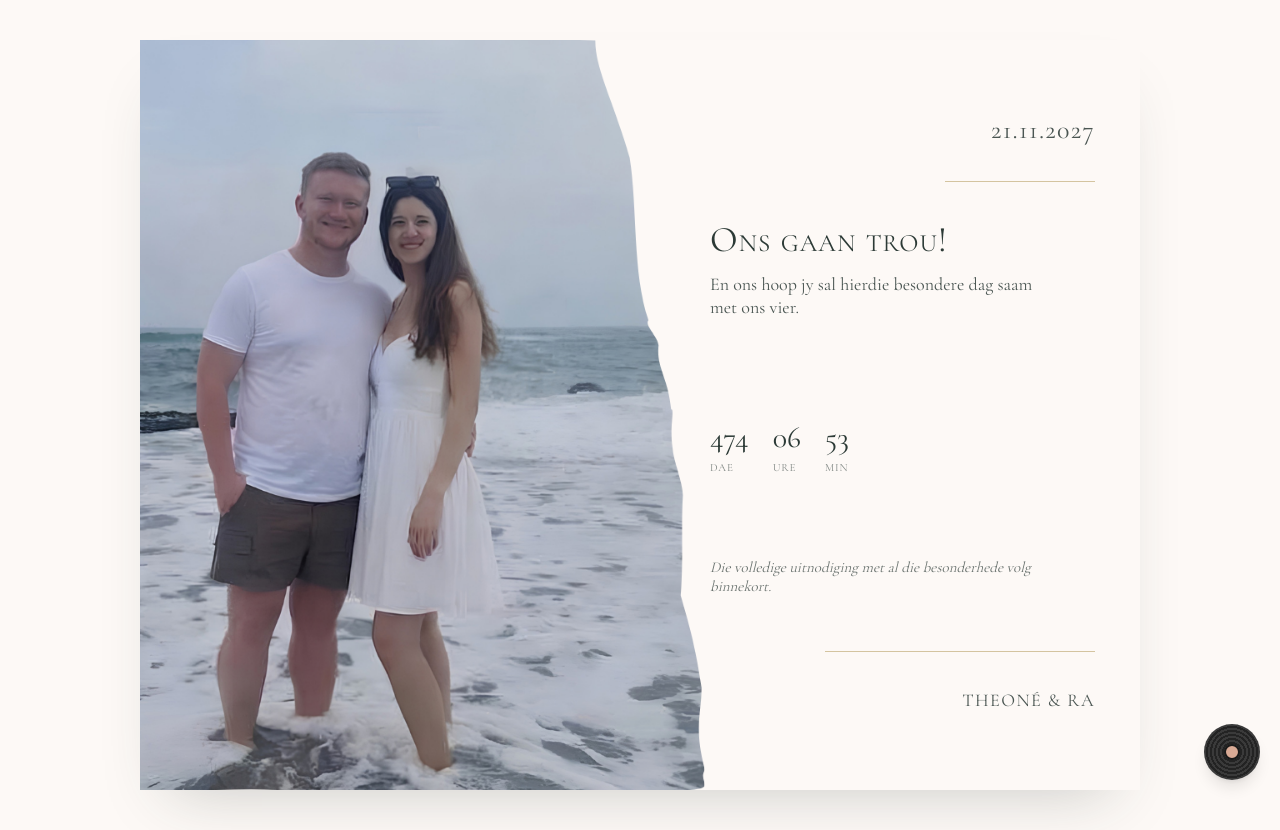
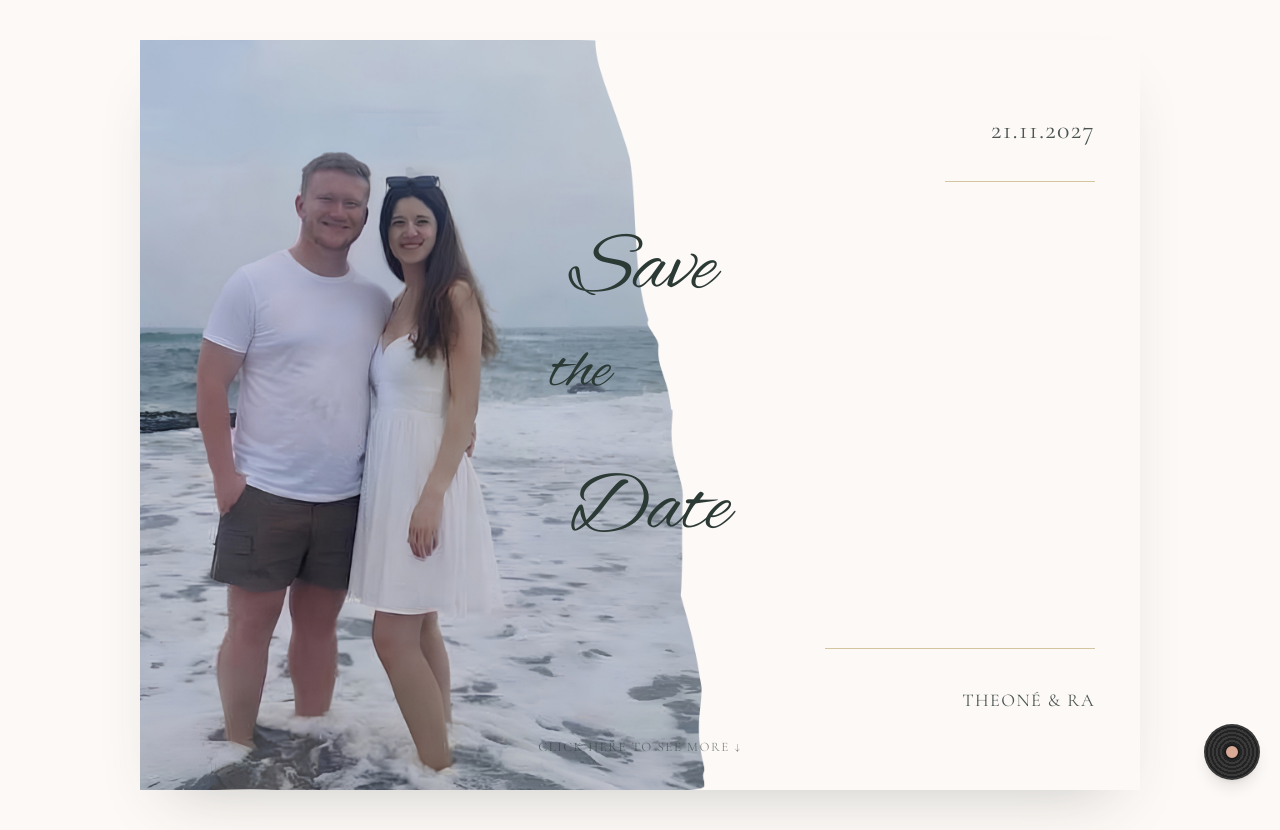
Before and after one commit to DandelionSeedlings/dandelion-va-website, a Next.js app: page /wishes/theone-and-ra/save-the-date in a window 1280 px wide. Built offline with nearby package versions, Linux system fonts and the light colour scheme.

Commit message:
changes made to save the date

```diff
--- a/src/app/wishes/theone-and-ra/save-the-date/page.jsx
+++ b/src/app/wishes/theone-and-ra/save-the-date/page.jsx
@@ -14,10 +14,11 @@ const ASSET_PATH = '/images/wishes/clients/theone-and-ra/save-the-date'
 // Save the file Claude sent you as card-bg.png at this path.
 const CARD_BG = `${ASSET_PATH}/card-bg.png`
 
-// The card opens on the English title screen, then dissolves into the
-// Afrikaans detail screen — a deliberate mix, not a language toggle.
-const DISSOLVE_AFTER_MS = 3200
-const DISSOLVE_DURATION_MS = 1200
+// The card opens on the English title screen. Tapping "see more" fades
+// the title screen out completely, THEN fades the detail screen in —
+// sequential, not a crossfade, so the two never overlap on screen.
+const TITLE_FADE_MS = 700
+const DETAIL_FADE_MS = 900
 
 function useCountdown(isoString) {
   const [time, setTime] = useState(null)
@@ -88,30 +89,47 @@ function Names({ top = 86.3 }) {
   )
 }
 
-// Screen 1 — the title card guests see first: SAVE / the / DATE, drawn
-// right across the torn seam the way your mockup does it.
-function TitleScreen() {
+// Screen 1 — the title card guests see first: Save / the / Date, all in
+// the cursive script, drawn right across the torn seam the way your
+// mockup does it, with a prompt that moves on to the detail screen.
+function TitleScreen({ onSeeMore, fadingOut }) {
   return (
     <>
       <DateLabel />
       <GoldLine top={18.8} right={4.5} width={15} />
 
-      <Pos top={23.5} left={44.5}>
-        <p className="uppercase" style={{ fontFamily: serifFont, fontSize: '9.5cqw', letterSpacing: '0.04em', color: ink, margin: 0, lineHeight: 1 }}>
-          SAVE
-        </p>
+      <Pos top={25} left={43}>
+        <p style={{ fontFamily: scriptFont, fontSize: '8.5cqw', color: ink, margin: 0, lineHeight: 1 }}>Save</p>
       </Pos>
-      <Pos top={37.5} left={42}>
-        <p style={{ fontFamily: scriptFont, fontSize: '7cqw', color: ink, margin: 0, lineHeight: 1 }}>the</p>
+      <Pos top={40} left={41}>
+        <p style={{ fontFamily: scriptFont, fontSize: '6.5cqw', color: ink, margin: 0, lineHeight: 1 }}>the</p>
       </Pos>
-      <Pos top={58.5} left={44.5}>
-        <p className="uppercase" style={{ fontFamily: serifFont, fontSize: '9.5cqw', letterSpacing: '0.04em', color: ink, margin: 0, lineHeight: 1 }}>
-          DATE
-        </p>
+      <Pos top={57} left={43}>
+        <p style={{ fontFamily: scriptFont, fontSize: '8.5cqw', color: ink, margin: 0, lineHeight: 1 }}>Date</p>
       </Pos>
 
       <GoldLine top={81} right={4.5} width={27} />
       <Names />
+
+      <Pos top={92.5} left={0} width={100} textAlign="center">
+        <button
+          onClick={onSeeMore}
+          disabled={fadingOut}
+          className="uppercase animate-pulse"
+          style={{
+            fontFamily: serifFont,
+            fontSize: '1.3cqw',
+            letterSpacing: '0.12em',
+            color: ink,
+            opacity: 0.65,
+            background: 'none',
+            border: 'none',
+            cursor: fadingOut ? 'default' : 'pointer',
+          }}
+        >
+          Click here to see more ↓
+        </button>
+      </Pos>
     </>
   )
 }
@@ -164,22 +182,29 @@ function DetailScreen({ countdown }) {
 }
 
 export default function TheoneAndRaSaveTheDate() {
-  const [dissolved, setDissolved] = useState(false)
+  // 'title' -> 'fadingOut' (title fading to 0) -> 'detail' (title gone,
+  // detail now fading in). Sequential, so the two text layers never
+  // overlap on screen the way a crossfade would.
+  const [stage, setStage] = useState('title')
   const [musicOpen, setMusicOpen] = useState(false)
   const countdown = useCountdown('2027-11-21T15:00:00')
   const spotifyEmbedUrl = 'https://open.spotify.com/embed/track/4t6qMeHgbxWod2SLokiSQp'
 
-  useEffect(() => {
-    // People who've asked their browser to reduce motion land straight on
-    // the detail screen — no dissolve, just the final card.
-    const prefersReducedMotion = window.matchMedia('(prefers-reduced-motion: reduce)').matches
-    if (prefersReducedMotion) {
-      setDissolved(true)
+  const prefersReducedMotion = () =>
+    typeof window !== 'undefined' && window.matchMedia('(prefers-reduced-motion: reduce)').matches
+
+  const handleSeeMore = () => {
+    if (stage !== 'title') return
+    if (prefersReducedMotion()) {
+      setStage('detail')
       return
     }
-    const id = setTimeout(() => setDissolved(true), DISSOLVE_AFTER_MS)
-    return () => clearTimeout(id)
-  }, [])
+    setStage('fadingOut')
+    setTimeout(() => setStage('detail'), TITLE_FADE_MS)
+  }
+
+  const titleVisible = stage === 'title' || stage === 'fadingOut'
+  const detailVisible = stage === 'detail'
 
   return (
     <div className="min-h-screen relative flex flex-col items-center justify-center px-4 py-10" style={{ background: bg }}>
@@ -195,21 +220,29 @@ export default function TheoneAndRaSaveTheDate() {
         {/* Your artwork — photo, torn edge, and cream panel, no text */}
         <img src={CARD_BG} alt="" className="absolute inset-0 w-full h-full object-cover" />
 
-        {/* Detail screen sits underneath, already at full opacity */}
-        <div className="absolute inset-0">
-          <DetailScreen countdown={countdown} />
-        </div>
-
-        {/* Title screen sits on top and dissolves away */}
+        {/* Title screen: visible until "see more" is tapped, then fades
+            fully to 0 before the detail screen starts fading in. */}
         <div
           className="absolute inset-0"
           style={{
-            opacity: dissolved ? 0 : 1,
-            transition: `opacity ${DISSOLVE_DURATION_MS}ms ease`,
-            pointerEvents: dissolved ? 'none' : 'auto',
+            opacity: titleVisible && stage !== 'fadingOut' ? 1 : 0,
+            transition: `opacity ${TITLE_FADE_MS}ms ease`,
+            pointerEvents: stage === 'title' ? 'auto' : 'none',
           }}
         >
-          <TitleScreen />
+          <TitleScreen onSeeMore={handleSeeMore} fadingOut={stage === 'fadingOut'} />
+        </div>
+
+        {/* Detail screen: starts at opacity 0, only fades in once the
+            title screen has finished fading out. */}
+        <div
+          className="absolute inset-0"
+          style={{
+            opacity: detailVisible ? 1 : 0,
+            transition: `opacity ${DETAIL_FADE_MS}ms ease`,
+          }}
+        >
+          <DetailScreen countdown={countdown} />
         </div>
       </div>
 
```
